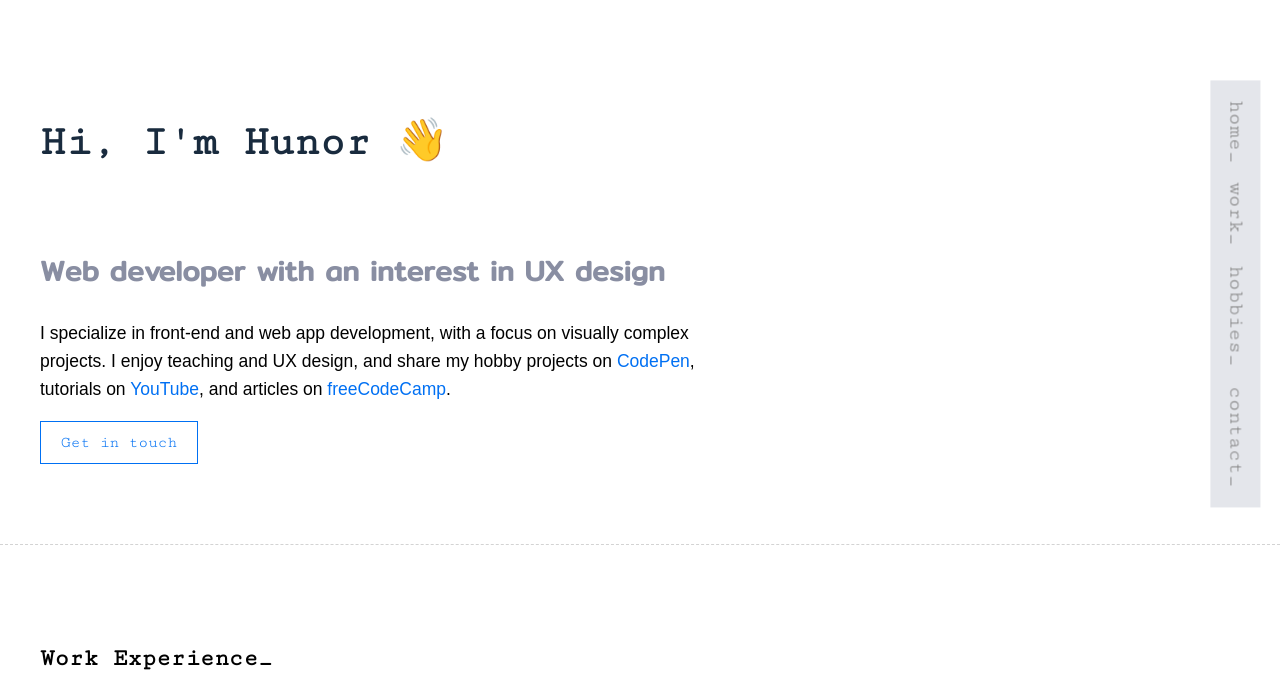
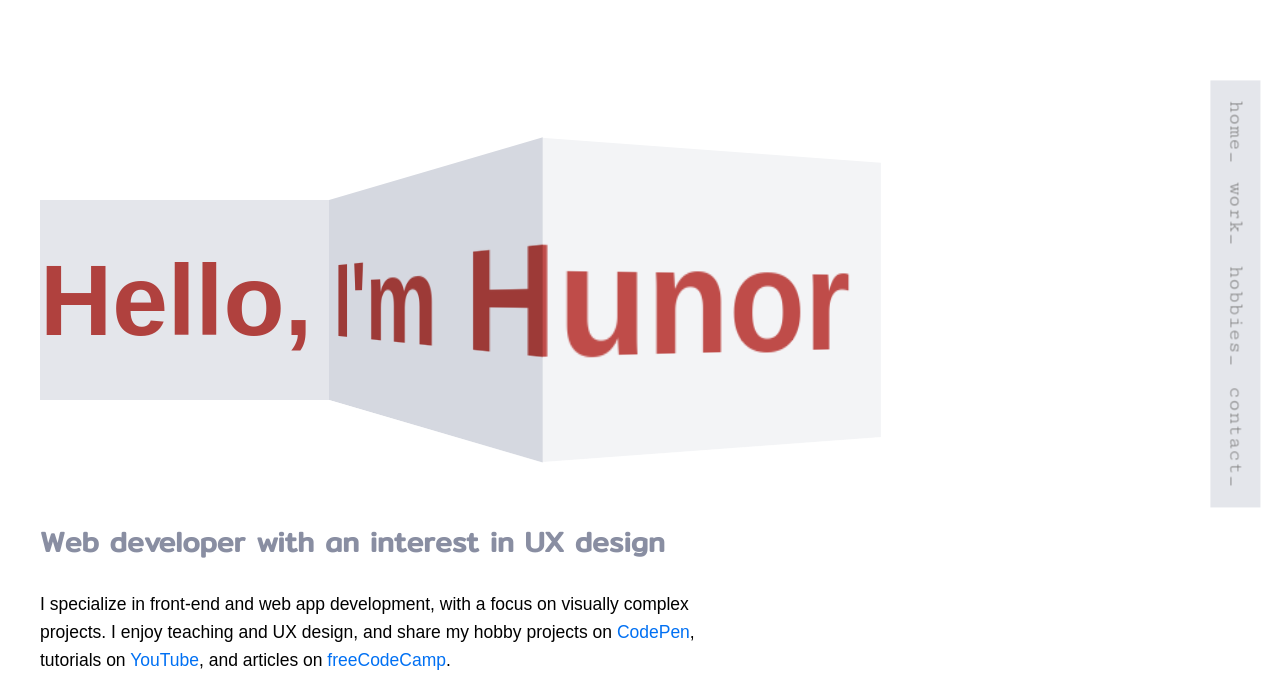
Before and after one commit to HunorMarton/hunormarton.github.io, an Astro site: page / in a window 1280 px wide. Shown: the top 689 px of the page. Built offline with nearby package versions, Linux system fonts and the light colour scheme; Astro itself is replaced by a stand-in of ours.

Commit message:
New Header Title

```diff
--- a/src/components/Header.astro
+++ b/src/components/Header.astro
@@ -1,9 +1,10 @@
 ---
 import Button from "./Button.astro";
+import Title from "./Title.astro";
 ---
 
 <section>
-  <h1>Hi, I'm Hunor 👋</h1>
+  <Title>Hello, I'm Hunor</Title>
   <h2>Web developer with an interest in UX design</h2>
   <p class="description">
     I specialize in front-end and web app development, with a focus on visually
@@ -26,17 +27,6 @@ import Button from "./Button.astro";
 </section>
 
 <style>
-  h1 {
-    font-family: "Cutive Mono", monospace;
-    color: #192b3e;
-    font-size: 42px;
-    font-weight: 800;
-  }
-
-  h1::after {
-    content: "";
-  }
-
   h2 {
     font-family: "Mitr", sans-serif;
     font-weight: 600;
--- /dev/null
+++ b/src/components/Title.astro
@@ -0,0 +1,138 @@
+<>
+  <div class="desktop">
+    <div id="div1">
+      <div class="frame">
+        <div class="content"><slot /></div>
+      </div>
+      <div id="div2">
+        <div class="frame">
+          <div class="content"><slot /></div>
+        </div>
+        <div id="div3">
+          <div class="frame">
+            <div class="content"><slot /></div>
+          </div>
+        </div>
+      </div>
+    </div>
+  </div>
+  <div class="mobile">Hi, I'm Hunor 👋</div>
+</>
+
+<style lang="scss">
+  $div1-width: 290px;
+  $div2-width: 240px;
+  $div3-width: 260px;
+  $height: 200px;
+  $color: #b0413e;
+  $bg-color: rgb(228, 230, 235); // Same as var(--lightgray)
+
+  $angle2: -40deg;
+  $angle3: 50deg;
+
+  .desktop,
+  .mobile {
+    font-family: "Maven Pro Variable", sans-serif;
+    font-weight: 900;
+  }
+
+  .desktop {
+    margin: 120px 0;
+    font-size: 0;
+
+    // Center
+    white-space: nowrap;
+
+    // 3D
+    perspective: 400px;
+    width: 850px;
+    transform-style: preserve-3d;
+    backface-visibility: hidden;
+  }
+
+  #div1,
+  #div2,
+  #div3 {
+    display: inline-block;
+    transform-style: preserve-3d;
+  }
+
+  .frame {
+    overflow: hidden;
+    height: $height;
+    line-height: $height;
+
+    font-size: 100px;
+
+    display: inline-block;
+  }
+
+  #div1 {
+    .frame {
+      color: $color;
+      background-color: $bg-color;
+
+      width: $div1-width;
+    }
+  }
+
+  #div2 {
+    margin-left: -1px;
+    transform-origin: left center;
+    transform: rotateY($angle2);
+
+    .frame {
+      color: darken($color, 5%);
+      background-color: darken($bg-color, 5%);
+
+      width: $div2-width;
+
+      .content {
+        position: relative;
+        left: -$div1-width;
+      }
+    }
+  }
+
+  #div3 {
+    margin-left: -1px;
+    transform-origin: left center;
+    transform: rotateY($angle3);
+
+    .frame {
+      color: lighten($color, 5%);
+      background-color: lighten($bg-color, 5%);
+
+      width: $div3-width;
+
+      .content {
+        position: relative;
+        left: -$div1-width - $div2-width;
+      }
+    }
+  }
+
+  .mobile {
+    display: none;
+
+    font-family: "Cutive Mono", monospace;
+    color: #192b3e;
+    font-size: 42px;
+    font-weight: 800;
+    margin: 40px 0;
+
+    @media (min-width: 650px) {
+      margin: 120px 0;
+    }
+  }
+
+  @media (max-width: 960px) {
+    .desktop {
+      display: none;
+    }
+
+    .mobile {
+      display: inline-block;
+    }
+  }
+</style>
```
